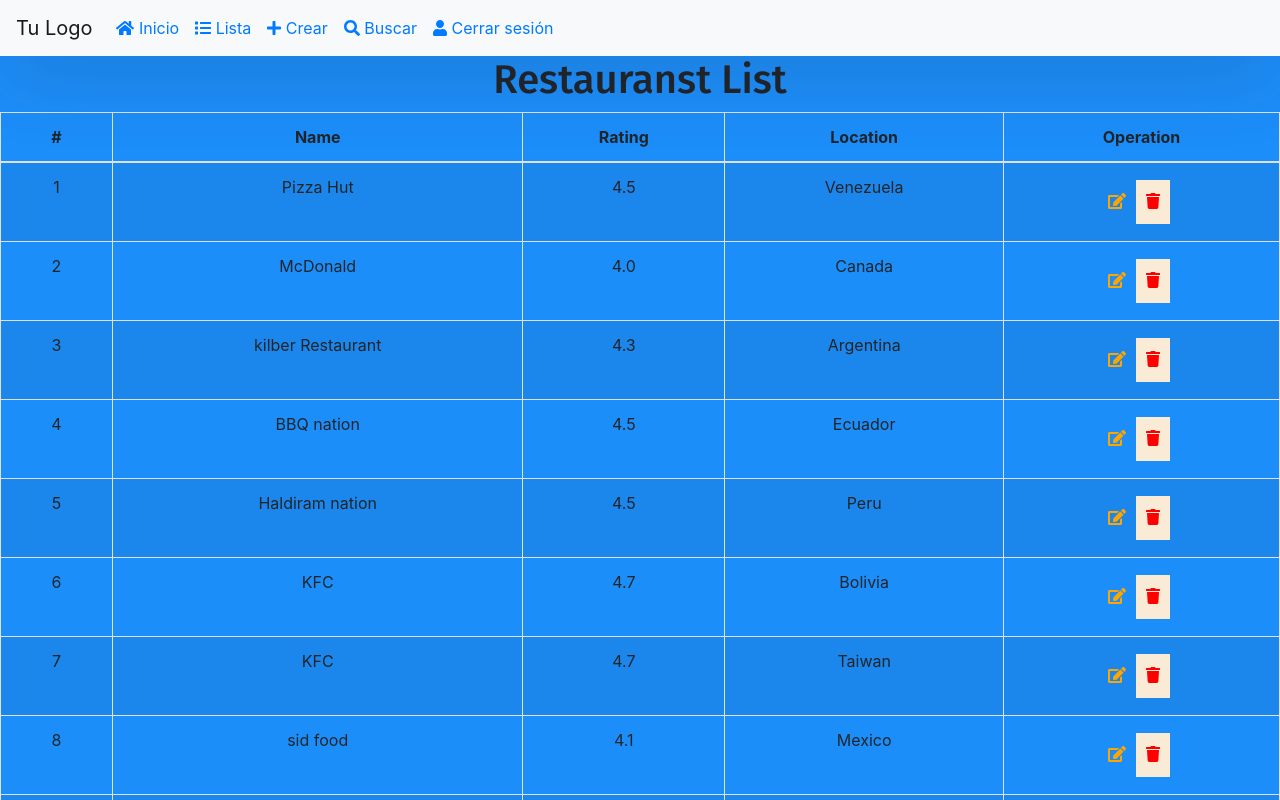
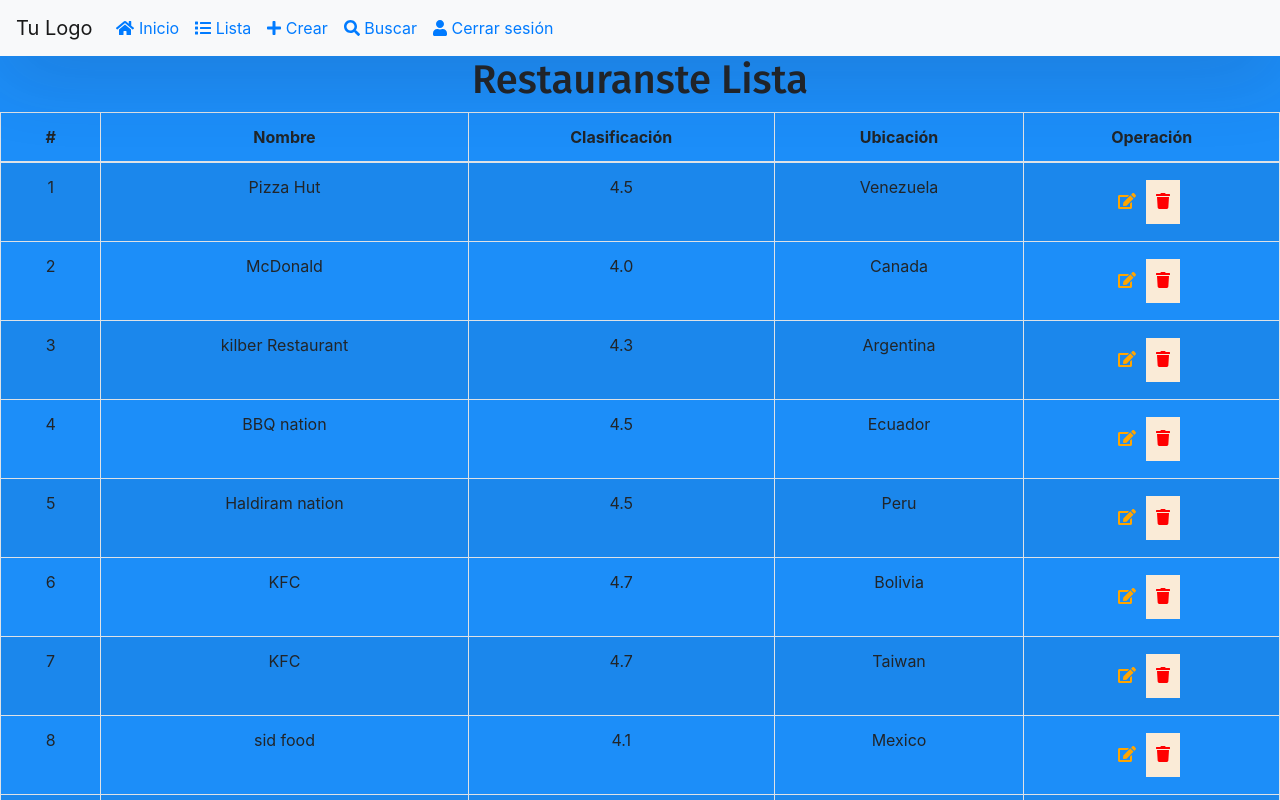
Before and after one commit to ingkilber/CrudLoginApiReactjs, a React (Create React App) app: page /list in a window 1280 px wide. Shown: the top 800 px of the page. Built offline with nearby package versions, Linux system fonts and the light colour scheme; data requests are answered from the project's data file; sample sign-in values are in the browser's storage.

Commit message:
bb en construccion

```diff
--- a/src/components/Login.js
+++ b/src/components/Login.js
@@ -25,7 +25,7 @@ class Login extends Component {
   }
   login() {
     console.warn(this.state);
-    fetch("http://localhost:3000/login?q=" + this.state.name).then((data) => {
+    fetch("http://localhost/apisimple/login.php" + this.state.name).then((data) => {
       data.json().then((resp) => {
         console.warn("resp", resp);
         if (resp.length > 0) {
--- a/src/components/RestauranstList.js
+++ b/src/components/RestauranstList.js
@@ -45,7 +45,7 @@ class RestauranstList extends Component {
         return (
             <div>
                 <NavBarManu />
-                <h1>Restauranst List</h1>
+                <h1>Restauranste Lista</h1>
                 {
                     this.state.list ?
                         <div>
@@ -53,10 +53,10 @@ class RestauranstList extends Component {
                                 <thead>
                                     <tr>
                                         <th>#</th>
-                                        <th>Name</th>
-                                        <th>Rating</th>
-                                        <th>Location</th>
-                                        <th>Operation</th>
+                                        <th>Nombre</th>
+                                        <th>Clasificación</th>
+                                        <th>Ubicación</th>
+                                        <th>Operación</th>
                                     </tr>
                                 </thead>
                                 <tbody>
@@ -76,7 +76,7 @@ class RestauranstList extends Component {
                                 </tbody>
                             </Table>
                         </div>
-                        : <p>Please Wait...</p>
+                        : <p>Espere por favor...</p>
                 }
             </div>
         );
--- a/src/components/RestaurantCreate.js
+++ b/src/components/RestaurantCreate.js
@@ -28,7 +28,7 @@ class RestaurantCreate extends Component {
         return (
             <div>
                 <NavBarManu />
-                <h1>Restaurant Create</h1>
+                <h1>Crear Nuevo Restaurante</h1>
                 <div>
                     <input onChange={(event) => { this.setState({ name: event.target.value }) }}
                         placeholder="Restaurant Name" /> <br /><br />
@@ -38,7 +38,7 @@ class RestaurantCreate extends Component {
                         placeholder="Restaurant Rating" /> <br /><br />
                     <input onChange={(event) => { this.setState({ address: event.target.value }) }}
                         placeholder="Restaurant Address" /> <br /><br />
-                    <button onClick={() => { this.create() }}>Add Restaurant</button>
+                    <button onClick={() => { this.create() }}>Agregar Restaurante</button>
                 </div>
 
             </div>
--- a/src/components/RestaurantDetail.js
+++ b/src/components/RestaurantDetail.js
@@ -6,7 +6,7 @@ class RestaurantDetail extends Component {
         return (
             <div>
                 <NavBarManu />
-                <h1>Restaurant Details</h1>
+                <h1>Detalle de Restaurante</h1>
 
             </div>
         );
--- a/src/components/RestaurantSearch.js
+++ b/src/components/RestaurantSearch.js
@@ -52,7 +52,7 @@ class RestaurantSearch extends Component {
         return (
             <Container>
                 <NavBarManu />
-                <h1>Restaurant Search</h1>
+                <h1>Buscar Restaurante</h1>
 
                 <Form.Control type="text"  onChange={(event) => this.search(event.target.value)}   placeholder="Search restaurant" />
                 <div>
@@ -63,10 +63,10 @@ class RestaurantSearch extends Component {
                                 <thead>
                                     <tr>
                                         <th>#</th>
-                                        <th>Name</th>
-                                        <th>Rating</th>
-                                        <th>Location</th>
-                                        <th>Operation</th>
+                                        <th>Nombre</th>
+                                        <th>Clasificación</th>
+                                        <th>Ubicación</th>
+                                        <th>Operación</th>
                                     </tr>
                                 </thead>
                                 <tbody>
@@ -89,7 +89,7 @@ class RestaurantSearch extends Component {
                         :""
                     }
                     {
-                        this.state.noData?<h3>No Data Found</h3>:null
+                        this.state.noData?<h3>Datos no encontrados</h3>:null
                     }
                 </div>
 
--- a/src/components/RestaurantUpdate.js
+++ b/src/components/RestaurantUpdate.js
@@ -49,7 +49,7 @@ class RestaurantUpdate extends Component {
         return (
             <div>
                 <NavBarManu />
-                <h1>Restaurant Update</h1>
+                <h1>Actualizar Restaurante</h1>
                 <div>
                     <input onChange={(event) => { this.setState({ name: event.target.value }) }}
                         placeholder="Restaurant Name" value={this.state.name} /> <br /><br />
@@ -59,7 +59,7 @@ class RestaurantUpdate extends Component {
                         placeholder="Restaurant Rating"  value={this.state.rating}/> <br /><br />
                     <input onChange={(event) => { this.setState({ address: event.target.value }) }}
                         placeholder="Restaurant Address"  value={this.state.address}/> <br /><br />
-                    <button onClick={() => { this.update() }}>Update Restaurant</button>
+                    <button onClick={() => { this.update() }}>Restaurante Actualizado</button>
                 </div>
             </div>
         );
```
